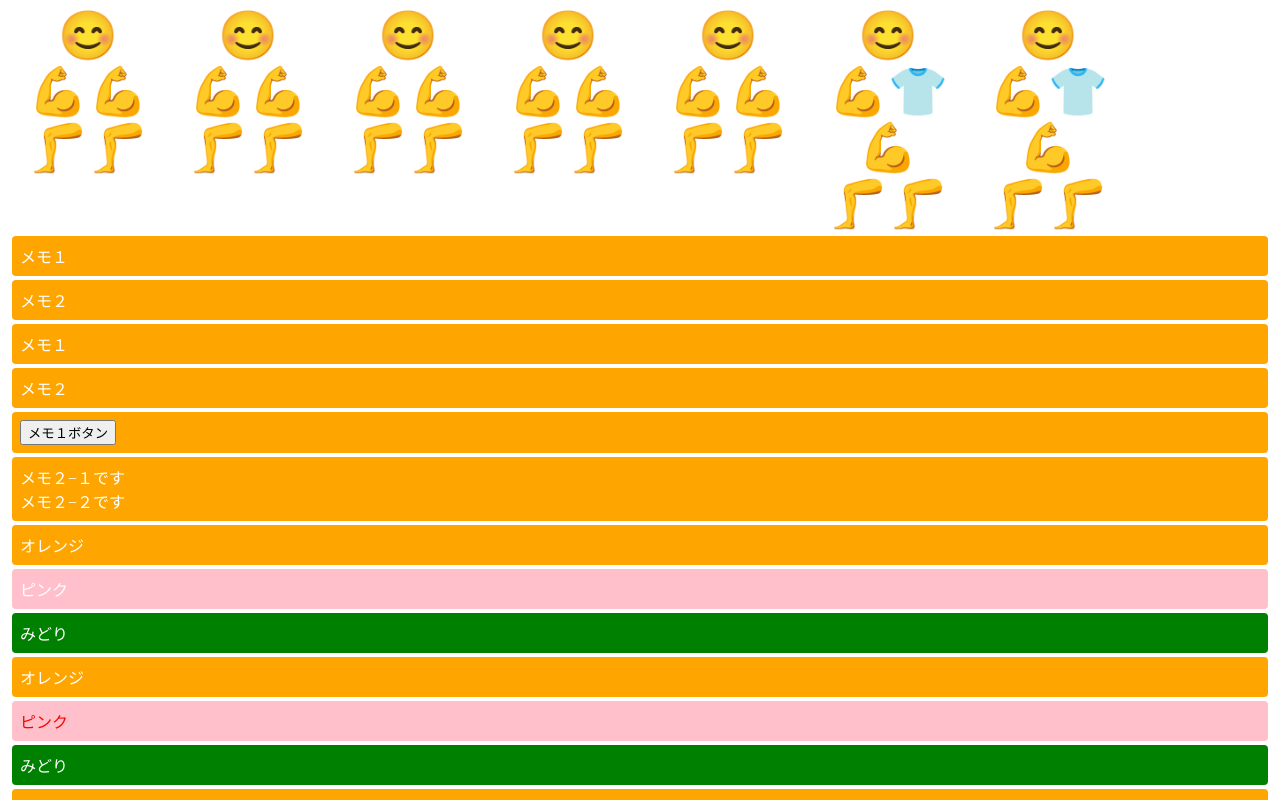
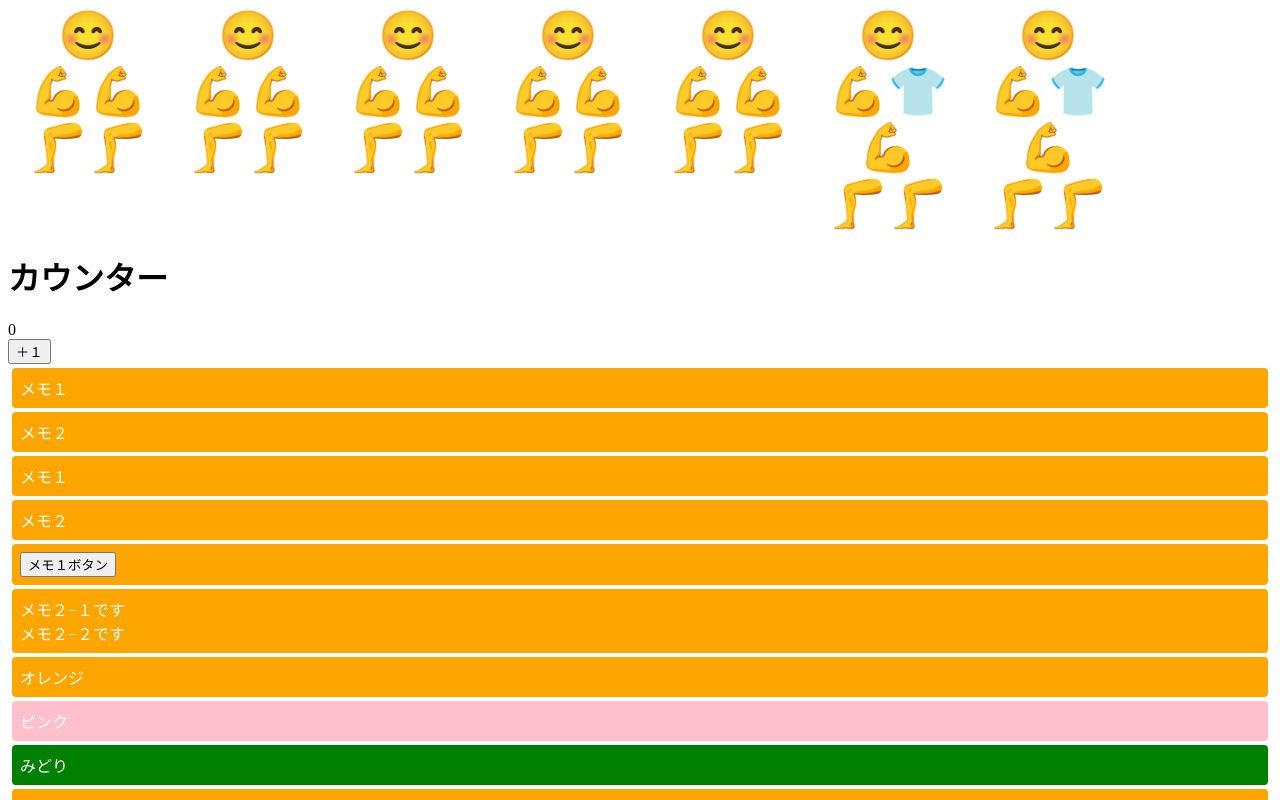
Before and after one commit to tomotakashimizu/vue-cli-sample, a Vue app: page / in a window 1280 px wide. Shown: the top 800 px of the page. Built offline with nearby package versions, Linux system fonts and the light colour scheme.

Commit message:
カウンターの作成

```diff
--- a/src/App.vue
+++ b/src/App.vue
@@ -10,6 +10,9 @@
 
       <human>👕</human>
       <Human>👕</Human>
+    </div>
+    <div class="counter">
+      <Counter />
     </div>
     <div class="app">
       <!-- <simple-memo /> -->
@@ -56,6 +59,7 @@
 import Human from "@/components/Human.vue" // 1. Human コンポーネントを Human.vue から読み込む
 import SimpleMemo from "./components/SimpleMemo.vue"
 import SimpleMemoTwo from "./components/SimpleMemoTwo.vue"
+import Counter from "./components/Counter.vue"
 
 export default {
   components: {
@@ -65,6 +69,7 @@ export default {
 
     SimpleMemo,
     SimpleMemoTwo,
+    Counter,
   },
   data() {
     return {
--- /dev/null
+++ b/src/components/Counter.vue
@@ -0,0 +1,24 @@
+<template>
+  <div>
+    <h1>カウンター</h1>
+    <div>{{ count }}</div>
+    <button v-on:click="countUp">＋１</button>
+  </div>
+</template>
+
+<script>
+export default {
+  data() {
+    return {
+      count: 0,
+    }
+  },
+  methods: {
+    countUp() {
+      this.count += 1
+    },
+  },
+}
+</script>
+
+<style lang="scss" scoped></style>
```
